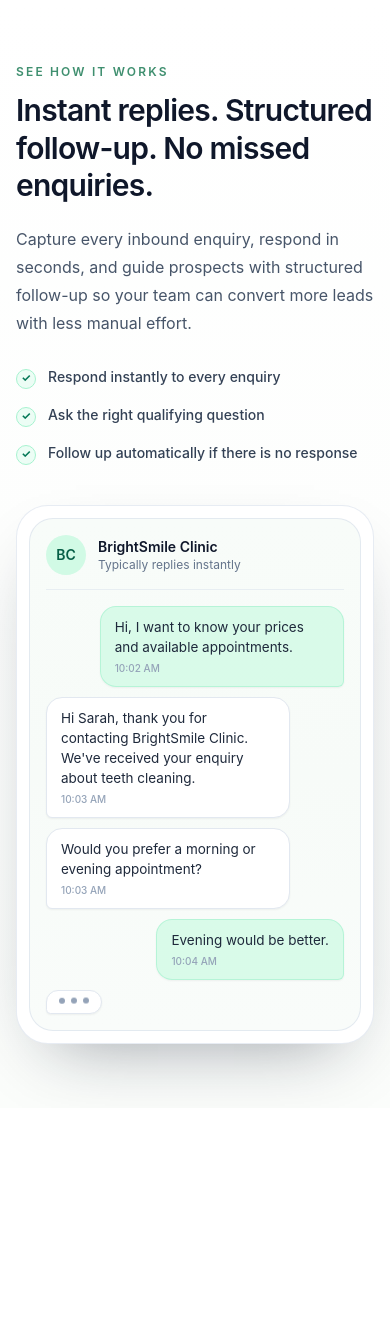
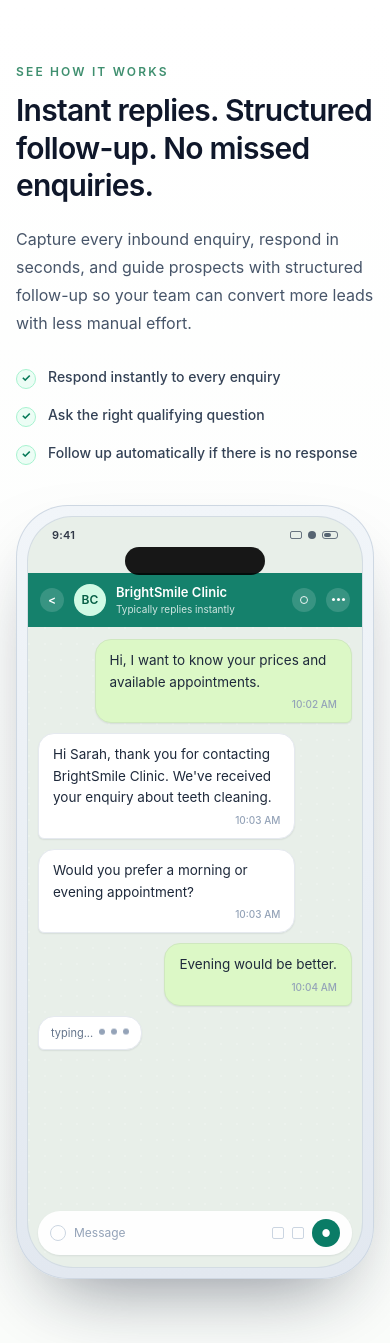
Before and after one commit to MeJacek2/WhatsApp-Automation, a Next.js app: page / in a window 390 px wide. Before the commit the page ends 1108 px from the top, so only its background shows below. Built offline with nearby package versions, Linux system fonts and the light colour scheme.

Commit message:
Restyle chat mock to iPhone WhatsApp-like UI
Co-authored-by: JacekT <jacektoefy@gmail.com>

```diff
--- a/components/WhatsAppFlowDemo.tsx
+++ b/components/WhatsAppFlowDemo.tsx
@@ -98,16 +98,16 @@ function ChatBubble({ message }: ChatBubbleProps) {
   return (
     <div className={`flex ${isCustomer ? 'justify-end' : 'justify-start'}`}>
       <div
-        className={`max-w-[82%] rounded-2xl px-3.5 py-2.5 shadow-sm transition-all duration-500 ease-[cubic-bezier(0.22,1,0.36,1)] sm:max-w-[78%] ${
+        className={`max-w-[82%] rounded-2xl px-3.5 py-2.5 shadow-[0_1px_1.5px_rgba(15,23,42,0.08)] transition-all duration-500 ease-[cubic-bezier(0.22,1,0.36,1)] sm:max-w-[78%] ${
           isVisible ? 'translate-y-0 opacity-100' : 'translate-y-2 opacity-0'
         } ${
           isCustomer
-            ? 'rounded-br-md border border-emerald-200/70 bg-emerald-100/80 text-slate-800'
-            : 'rounded-bl-md border border-slate-200 bg-white text-slate-800'
+            ? 'rounded-br-md border border-[#cfe8bf] bg-[#dcf8c6] text-slate-800'
+            : 'rounded-bl-md border border-[#e5e9ef] bg-white text-slate-800'
         }`}
       >
-        <p className="text-[13.5px] leading-5 sm:text-sm">{message.text}</p>
-        <p className="mt-1 text-[10px] font-medium text-slate-400">
+        <p className="text-[13.5px] leading-[1.35rem] sm:text-sm">{message.text}</p>
+        <p className="mt-1 text-right text-[10px] font-medium text-slate-400">
           {message.timestamp}
         </p>
       </div>
@@ -147,6 +147,15 @@ function useInViewOnce<T extends HTMLElement>(
   return { ref, isInView, hasTriggered };
 }
 
+function getInitials(value: string) {
+  return value
+    .split(' ')
+    .filter(Boolean)
+    .slice(0, 2)
+    .map((part) => part[0]?.toUpperCase() ?? '')
+    .join('');
+}
+
 export default function WhatsAppFlowDemo({
   businessName = 'BrightSmile Clinic',
   statusText = 'Typically replies instantly',
@@ -169,6 +178,7 @@ export default function WhatsAppFlowDemo({
   const [typingSender, setTypingSender] = useState<MessageSender | null>(null);
 
   const safeMessages = useMemo(() => messages ?? DEFAULT_MESSAGES, [messages]);
+  const businessInitials = useMemo(() => getInitials(businessName), [businessName]);
 
   useEffect(() => {
     if (!hasTriggered) return;
@@ -246,33 +256,80 @@ export default function WhatsAppFlowDemo({
         </div>
 
         <div className="relative">
-          <div className="mx-auto w-full max-w-md rounded-[2rem] border border-slate-200/80 bg-white p-3 shadow-[0_30px_70px_-35px_rgba(15,23,42,0.45)]">
-            <div className="rounded-[1.5rem] border border-slate-200/90 bg-gradient-to-b from-[#f8fcf9] via-[#f7fbf8] to-[#f9fcfa] p-4 sm:p-5">
-              <div className="mb-4 flex items-center gap-3 border-b border-slate-200/70 pb-3.5">
-                <div className="flex h-10 w-10 items-center justify-center rounded-full bg-emerald-100 text-sm font-semibold text-emerald-800">
-                  BC
+          <div className="pointer-events-none absolute -left-1 top-28 hidden h-14 w-1 rounded-r-full bg-slate-300/70 lg:block" />
+          <div className="pointer-events-none absolute -right-1 top-36 hidden h-24 w-1 rounded-l-full bg-slate-300/70 lg:block" />
+
+          <div className="mx-auto w-full max-w-[430px]">
+            <div className="relative aspect-[390/844] rounded-[3.25rem] border border-slate-300/90 bg-gradient-to-b from-slate-100 to-slate-200 p-2.5 shadow-[0_36px_80px_-35px_rgba(15,23,42,0.55)]">
+              <div className="relative h-full overflow-hidden rounded-[2.85rem] border border-slate-300/70 bg-[#e8efe9]">
+                <div className="absolute inset-x-0 top-0 z-20">
+                  <div className="px-6 pt-2.5">
+                    <div className="flex items-center justify-between text-[11px] font-semibold tracking-wide text-slate-900/85">
+                      <span>9:41</span>
+                      <div className="flex items-center gap-1.5">
+                        <span className="h-2 w-3 rounded-sm border border-slate-700/70" />
+                        <span className="h-2 w-2 rounded-full bg-slate-700/80" />
+                        <span className="h-2 w-4 rounded-[3px] border border-slate-700/70">
+                          <span className="m-[1px] block h-[4px] w-[7px] rounded-[2px] bg-slate-700/80" />
+                        </span>
                       </div>
-                <div>
-                  <p className="text-sm font-semibold text-slate-900">{businessName}</p>
-                  <p className="text-xs text-slate-500">{statusText}</p>
+                    </div>
+                    <div className="mx-auto mt-1 h-7 w-[8.8rem] rounded-full bg-black/90" />
                   </div>
                 </div>
 
-              <div className="flex min-h-[360px] flex-col gap-2.5 sm:min-h-[390px]">
+                <div className="relative z-10 flex h-full flex-col pt-14">
+                  <div className="flex items-center gap-2.5 bg-[#0a7c66]/95 px-3 py-2.5 text-white">
+                    <span className="inline-flex h-6 w-6 items-center justify-center rounded-full bg-white/15 text-xs font-semibold leading-none">
+                      {'<'}
+                    </span>
+                    <div className="flex h-8 w-8 items-center justify-center rounded-full bg-emerald-100 text-xs font-semibold text-emerald-800">
+                      {businessInitials}
+                    </div>
+                    <div className="min-w-0 flex-1">
+                      <p className="truncate text-[13px] font-semibold">{businessName}</p>
+                      <p className="truncate text-[10px] text-white/80">{statusText}</p>
+                    </div>
+                    <span className="inline-flex h-6 w-6 items-center justify-center rounded-full bg-white/15">
+                      <span className="h-2 w-2 rounded-full border border-white/90" />
+                    </span>
+                    <span className="inline-flex h-6 w-6 items-center justify-center rounded-full bg-white/15">
+                      <span className="h-[3px] w-[3px] rounded-full bg-white" />
+                      <span className="ml-0.5 h-[3px] w-[3px] rounded-full bg-white" />
+                      <span className="ml-0.5 h-[3px] w-[3px] rounded-full bg-white" />
+                    </span>
+                  </div>
+
+                  <div className="relative flex-1 overflow-hidden px-2.5 py-3">
+                    <div className="absolute inset-0 bg-[radial-gradient(circle_at_1px_1px,rgba(255,255,255,0.65)_1px,transparent_0)] [background-size:16px_16px] opacity-30" />
+                    <div className="relative flex h-full flex-col gap-2.5">
                       {renderedMessages.map((message) => (
                         <ChatBubble key={message.id} message={message} />
                       ))}
 
                       {typingSender === 'business' && (
                         <div className="flex translate-y-0 justify-start opacity-100 transition-all duration-300 ease-out">
-                    <div className="inline-flex items-center gap-1.5 rounded-2xl rounded-bl-md border border-slate-200 bg-white px-3 py-2 shadow-sm">
-                      <span className="sr-only">Business is typing</span>
+                          <div className="inline-flex items-center gap-1.5 rounded-2xl rounded-bl-md border border-[#e5e9ef] bg-white px-3 py-2 shadow-[0_1px_1.5px_rgba(15,23,42,0.08)]">
+                            <span className="text-[11px] text-slate-500">typing...</span>
                             <span className="h-1.5 w-1.5 animate-bounce rounded-full bg-slate-400 [animation-delay:-0.2s]" />
                             <span className="h-1.5 w-1.5 animate-bounce rounded-full bg-slate-400 [animation-delay:-0.1s]" />
                             <span className="h-1.5 w-1.5 animate-bounce rounded-full bg-slate-400" />
                           </div>
                         </div>
                       )}
+
+                      <div className="mt-auto flex items-center gap-2 rounded-full bg-white/95 px-3 py-2 shadow-[0_1px_2px_rgba(15,23,42,0.08)]">
+                        <span className="inline-block h-4 w-4 rounded-full border border-slate-300" />
+                        <span className="flex-1 text-xs text-slate-400">Message</span>
+                        <span className="h-3 w-3 rounded-sm border border-slate-300" />
+                        <span className="h-3 w-3 rounded-sm border border-slate-300" />
+                        <span className="inline-flex h-7 w-7 items-center justify-center rounded-full bg-[#0a7c66] text-[10px] text-white">
+                          ●
+                        </span>
+                      </div>
+                    </div>
+                  </div>
+                </div>
               </div>
             </div>
           </div>
```
Lines whose indentation alone changed are shown as unchanged.
